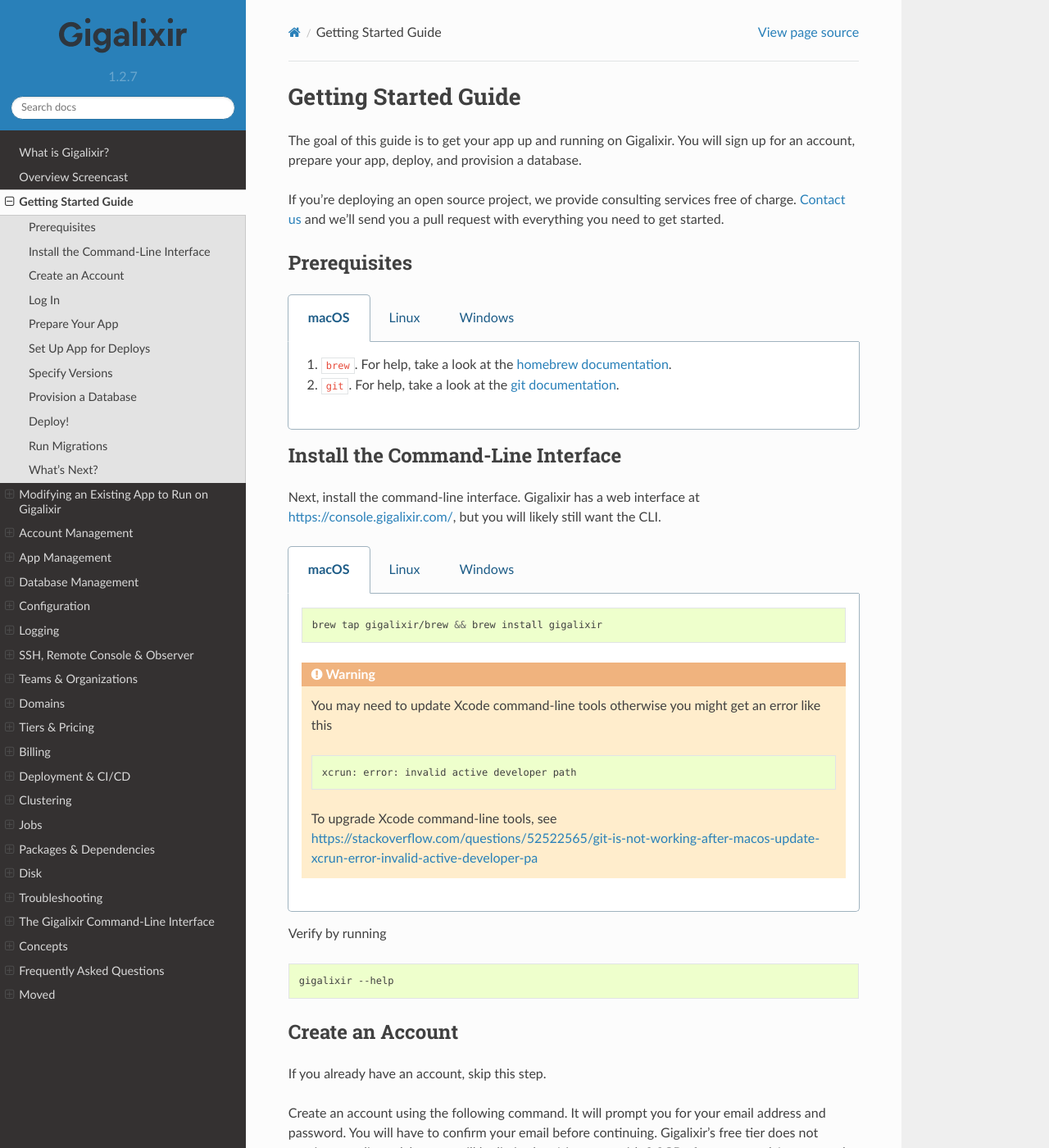
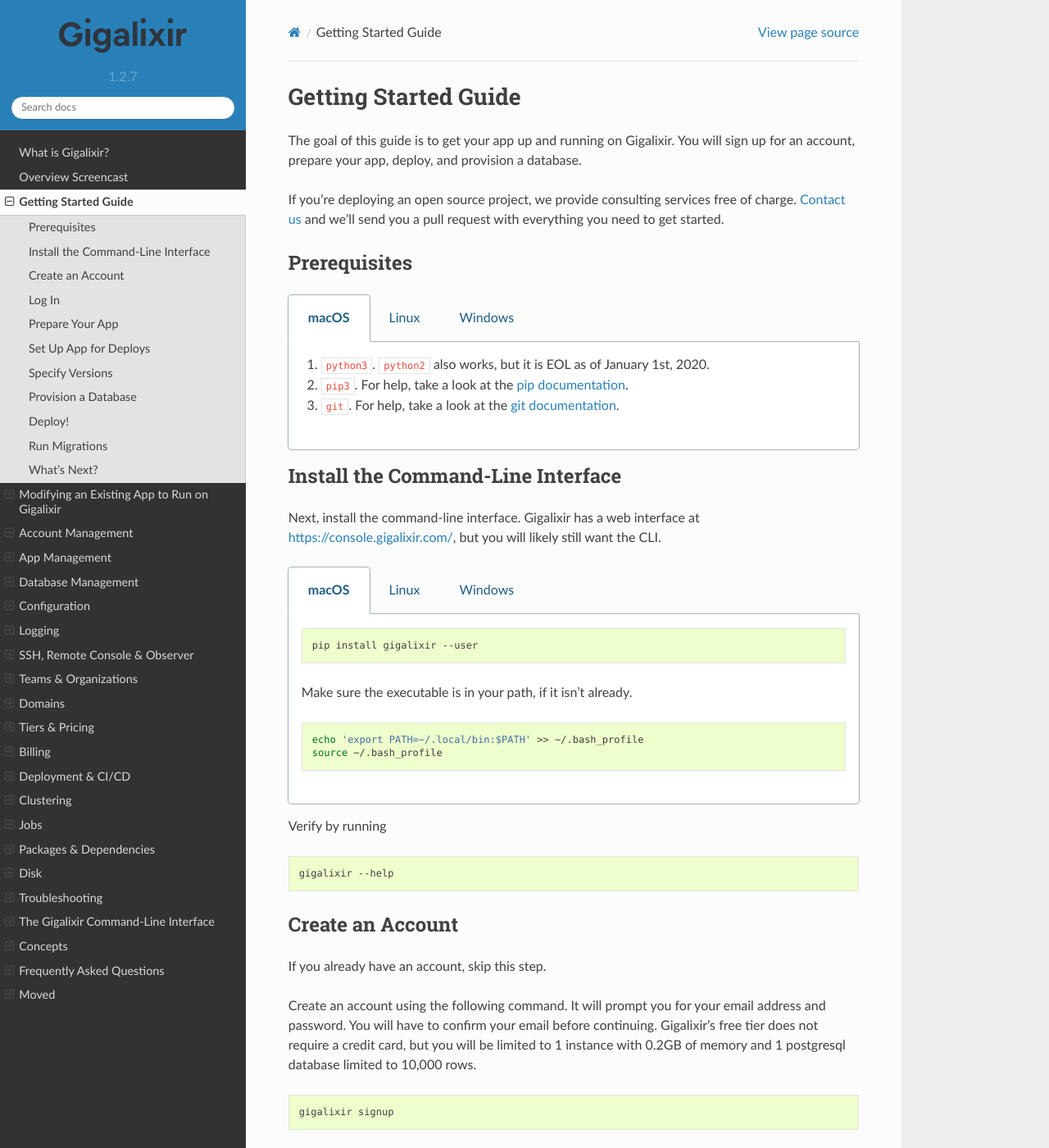
Before and after one commit to gigalixir/gigalixir-cli, a Sphinx documentation site: the page built from docs/source/getting-started-guide.rst, in a window 1280 px wide and 1400 px high. Shown: the whole window at 82% size. Built offline with Sphinx 7.4.7 and the Read the Docs theme 2.0.0, drawn with Linux system fonts in a browser that asks for light colours.

Commit message:
docs: cleanup mac instructions

```diff
--- a/docs/source/cli.rst
+++ b/docs/source/cli.rst
@@ -27,7 +27,7 @@ How to Upgrade the CLI
 
       .. code-block:: bash
 
-          brew upgrade gigalixir
+          pip install -U gigalixir --user
 
   .. group-tab:: Linux
 
--- a/docs/source/getting-started-guide.rst
+++ b/docs/source/getting-started-guide.rst
@@ -14,7 +14,8 @@ Prerequisites
 
    .. group-tab:: macOS
 
-      #. :bash:`brew`. For help, take a look at the `homebrew documentation <https://docs.brew.sh/Installation>`_.
+      #. :bash:`python3`. :bash:`python2` also works, but it is EOL as of January 1st, 2020.
+      #. :bash:`pip3`. For help, take a look at the `pip documentation <https://packaging.python.org/installing/>`_.
       #. :bash:`git`. For help, take a look at the `git documentation <https://git-scm.com/book/en/v2/Getting-Started-Installing-Git>`_.
 
    .. group-tab:: Linux
@@ -53,17 +54,14 @@ Next, install the command-line interface. Gigalixir has a web interface at https
 
       .. code-block:: bash
 
-          brew tap gigalixir/brew && brew install gigalixir
+          pip install gigalixir --user
 
-      .. warning::
+      Make sure the executable is in your path, if it isn't already.
 
-         You may need to update Xcode command-line tools otherwise you might get an error like this
+      .. code-block:: bash
 
-         .. code-block:: bash
-
-             xcrun: error: invalid active developer path
-
-         To upgrade Xcode command-line tools, see https://stackoverflow.com/questions/52522565/git-is-not-working-after-macos-update-xcrun-error-invalid-active-developer-pa
+          echo 'export PATH=~/.local/bin:$PATH' >> ~/.bash_profile
+          source ~/.bash_profile
 
    .. group-tab:: Linux
 
```
